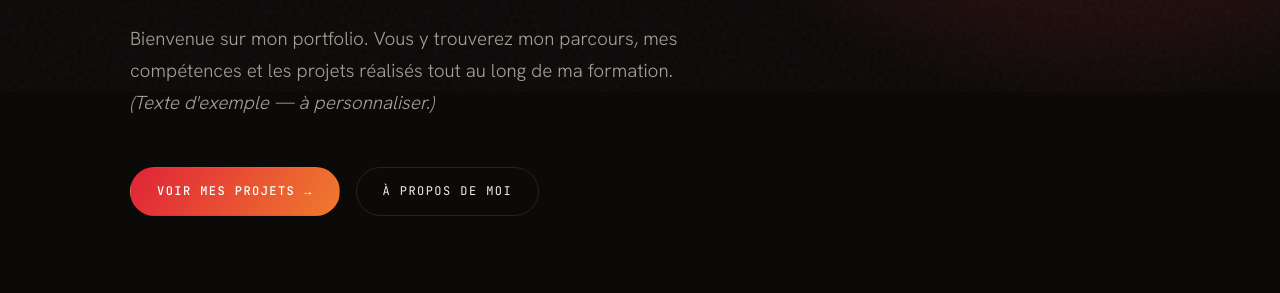
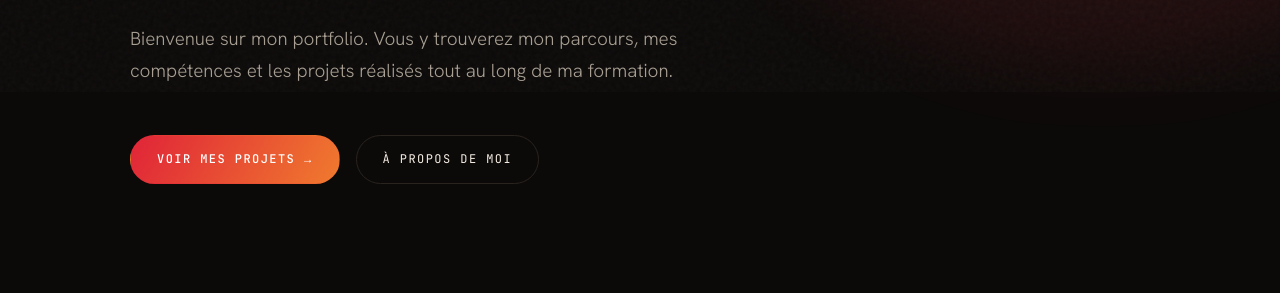
Before and after one commit to RafaelROSSI10/Portfolio-BUT-1, a plain HTML site: page index.html in a window 1280 px wide. Shown: the part 708-1001 px from the top of the page. Drawn offline with nearby package versions, Linux system fonts and the light colour scheme.

Commit message:
Add files via upload

```diff
--- a/index.html
+++ b/index.html
@@ -31,7 +31,7 @@
     </h1>
     <p class="lede stagger d3">
       Bienvenue sur mon portfolio. Vous y trouverez mon parcours, mes compétences et les projets
-      réalisés tout au long de ma formation. <em>(Texte d'exemple — à personnaliser.)</em>
+      réalisés tout au long de ma formation.
     </p>
     <div class="btn-row stagger d4">
       <a href="projets.html" class="btn primary">Voir mes projets →</a>
```
